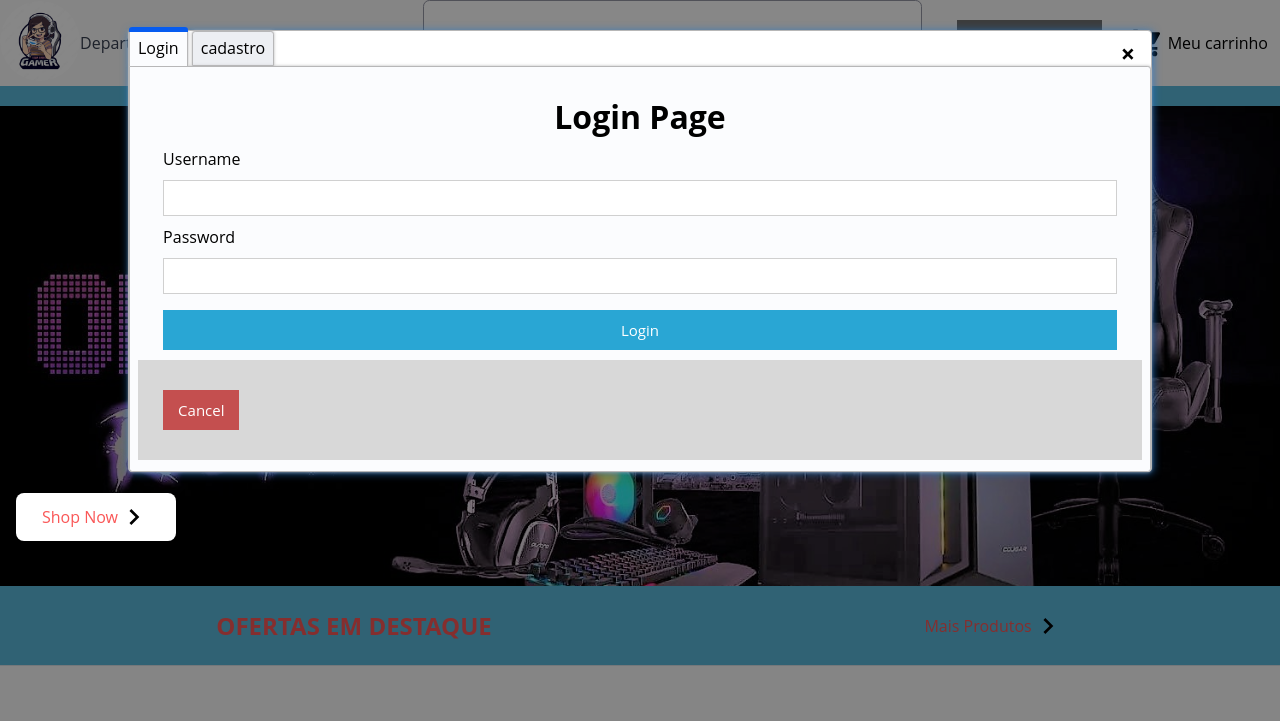
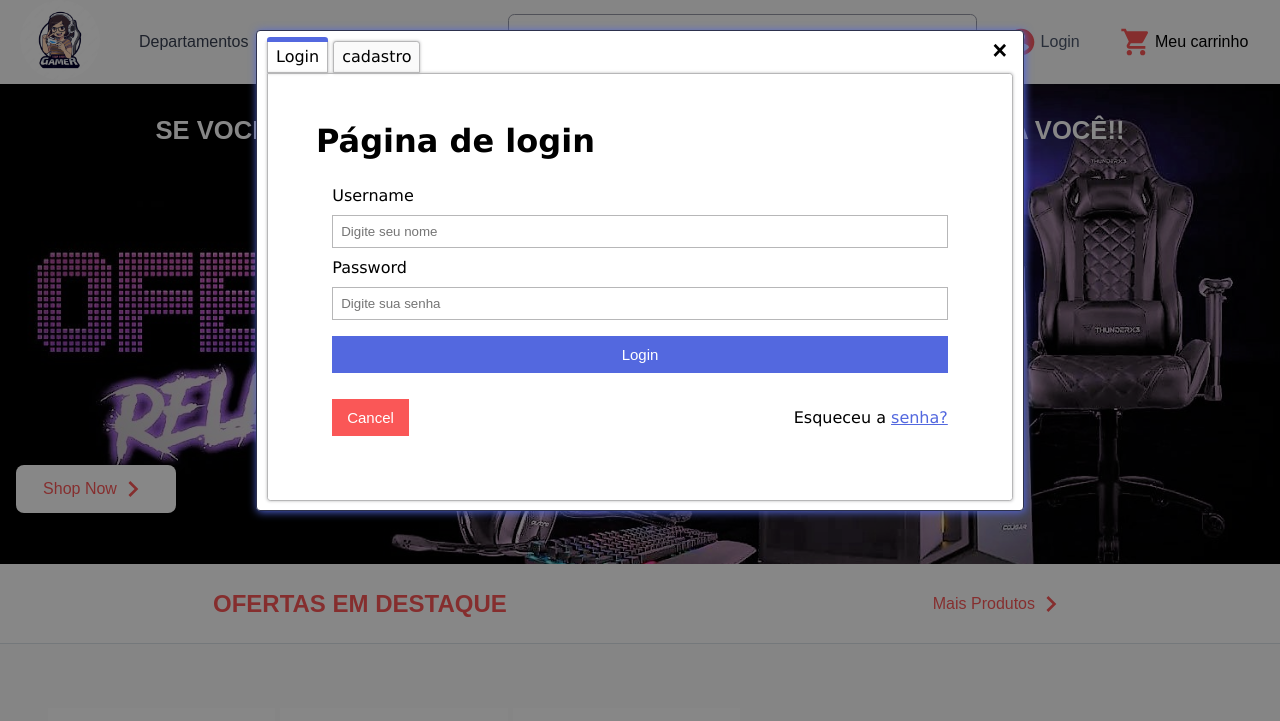
Before and after one commit to mjpfelicia/desgnLogaGamer, a plain HTML site: page index.html in a window 1280 px wide. Both pictures are taken after a click on the button "Login". Shown: the top 721 px of the page. Drawn offline with Linux system fonts and the light colour scheme.

Commit message:
melhorias na pagina do modal

```diff
--- a/index.html
+++ b/index.html
@@ -52,7 +52,6 @@
                         <div class="tabs">
                             <div role="tablist" aria-label="Entertainment">
 
-
                                 <button type="button" role="tab" aria-selected="true" aria-controls="login-tab"
                                     id="login">Login</button>
                                 <button type="button" role="tab" aria-selected="false" aria-controls="cadastro-tab"
@@ -60,14 +59,15 @@
 
                                 <div tabindex="0" role="tabpanel" id="login-tab" aria-labelledby="nils">
                                     <form action="" class="login-box">
-                                        <h1> Login Page </h1>
+                                        <h1> Página de login</h1>
                                         <label for="">Username</label>
-                                        <input type="text" class="name" required>
+                                        <input type="text" class="name" placeholder="Digite seu nome" required>
                                         <label for="">Password</label>
-                                        <input type="password" class="password" required>
+                                        <input type="password" class="password" placeholder="Digite sua senha" required>
                                         <button class="login-button">Login</button>
                                         <div class="close-forgot">
                                             <button class="cancel">Cancel</button>
+                                            <span class="psw">Esqueceu a <a href="#">senha?</a></span>
                                         </div>
                                     </form>
                                 </div>
@@ -76,8 +76,8 @@
                                     class="is-hidden">
                                     <form action="" class="login-box">
                                         <div class="container">
-                                            <h1>Sign Up</h1>
-                                            <p>Please fill in this form to create an account.</p>
+                                            <h1>Cadastro</h1>
+                                            <p>Por favor, preencha este formulário para criar uma conta.</p>
                                             <hr>
                                             <label for="email"><b>Email</b></label>
                                             <input type="text" placeholder="Enter Email" name="email" required>
@@ -94,14 +94,14 @@
                                                     style="margin-bottom:15px"> Remember me
                                             </label>
 
-                                            <p>By creating an account you agree to our <a href="#"
-                                                    style="color:dodgerblue">Terms & Privacy</a>.</p>
 
                                             <div class="clearfix">
                                                 <div class="close-forgot">
                                                     <button class="cancel">Cancel</button>
                                                 </div>
                                             </div>
+                                            <p>Ao criar uma conta você concorda com nossos<a href="#"
+                                                    style="color:dodgerblue">Terms & Privacy</a>.</p>
                                         </div>
                                     </form>
                                 </div>
@@ -109,7 +109,7 @@
                         </div>
                     </div>
                 </div>
-            </div>
+
 
             <button class="btn-carrinho">
                 <svg class="svgCarrinho" viewBox="0 0 24 24" aria-hidden="true">
@@ -119,6 +119,7 @@
                 </svg>
                 Meu carrinho
             </button>
+        </div>
 
     </header>
     <main>
--- a/style.css
+++ b/style.css
@@ -31,6 +31,8 @@ ul {
     --cor-cinzento: #dae1e7;
     --cor-cinza-muito-claro: hsl(0, 0%, 98%);
     --cor-branco: hsl(0, 0%, 100%);
+    --cor-border:hsl(219deg 1% 72%);
+    --cor-cinza-box-:hsl(220deg 43% 99%);
 }
 
 
@@ -152,22 +154,7 @@ ul {
     color: var(--cor-vermelho-claro);
     transition: .3s ease-in-out;
 }
-* {
-    border: 0;
-    padding: 0;
-    margin: 0;
-    text-decoration: none;
-    color: black;
-    box-sizing: border-box;
-    font-family: 'Open Sans', sans-serif;
-    list-style: none
-}
 
-body {
-    height: 100%;
-    background-color: #5ab8db;
-
-}
 
 .modal-cont {
     position: fixed;
@@ -182,12 +169,11 @@ body {
 }
 
 .modal-box{
-    width: 80%;
+    width: 60%;
+    padding: 10px;
     margin: 30px auto;
-    background-color: white;
+    background-color: var(--cor-branco);
     position: relative;
-    text-align: ;
-    padding:
 }
 
 .modal-box .close {
@@ -199,7 +185,7 @@ body {
     cursor: pointer
 }
 .modal-box .close:hover, .modal-box .close:focus{
-    color: #c6c6c6
+    color:var(--cor-cinzento);
 }
 .modal-box img{
     width: 30%;
@@ -213,7 +199,8 @@ body {
 }
 input[type=text], input[type=password]{
     width: 100%;
-    border: 1px solid #d0d0d0;
+    border: 1px solid var(--cor-border);
+    ;
     display: block;
     padding: 8px;
     margin: 5px 0;
@@ -225,9 +212,10 @@ input[type=text], input[type=password]{
     font-size: 15px;
     display: block;
     width: 100%;
-    color: white;
-    background-color: #29a6d4;
+    color: var(--cor-branco);
+    background-color: var(--cor-azul-suave);
     margin: 16px 0;
+    border: none;
 
 }
 input[type = checkbox] {
@@ -235,10 +223,6 @@ input[type = checkbox] {
     vertical-align: baseline; /*no effect for baseline*/
 }
 
-
-.close-forgot{
-    background-color:
-}
 
 .modal-box label, .modal-box .login-button, .modal-box input{
     width: 95%;
@@ -257,57 +241,55 @@ input[type=checkbox]{
     margin-left: 16px
 }
 .modal-box .close-forgot {
-    background-color: #d8d8d8;
+    display: flex;
+    align-items: center;
+    justify-content: space-between;
     width: 100%;
-    padding: 30px 2.5%;
+    padding: 1rem 2.5%;
+}
+.modal-box .cancel{
+    background-color: var(--cor-vermelho-claro);
+    padding: 10px 15px;
+    font-size: 15px;
+    color: var(--cor-branco);
+    cursor: pointer;
+    border: none;
 
 }
-.modal-box .cancel{
-    background-color: #c44f4f;
-    padding: 10px 15px;
-    font-size: 15px;
-    color: white;
-    cursor: pointer
-}
 .modal-box span{
-    float: right
+    float: right;
 }
 .modal-box a{
-    color: #1483be;
+    color: var(--cor-azul-suave);
     font-weight: 500;
-    text-decoration: underline
+    text-decoration: underline;
 }
 
 
-.modal-cont{display: none}
+.modal-cont{
+    display: none;
+    z-index: 1;
+}
+
 .modal-box {
     animation-name: zoom;
     animation-duration: .7s;
     animation-fill-mode: forwards;
     animation-timing-function: ease;
-    border: 1px solid #b7b7b7;
+    border: 1px solid var(--cor-azul-escuro);
     border-radius: 4px;
-    box-shadow: 1px 1px 8px rgba(35, 120, 204, 0.8)
+    box-shadow: 1px 1px 8px var(--cor-azul-suave);
 
 }
+.login-box h1{
+    padding-bottom: 1rem;
+}
+
 @keyframes zoom {
     from{transform: scale(0);}
     to{transform: scale(1);}
 }
-.login{
-    padding: 10px 25px;
-    font-size: 20px;
-    color: white;
-    background-color: rgb(113, 113, 113);
-    cursor: pointer
-}
-h1, .login {
-    margin: auto;
-    text-align: center;
-    display: block;
-    margin-top: 20px;
 
-}
 .tabs {
   font-family: "lucida grande", sans-serif;
 }
@@ -321,13 +303,13 @@ h1, .login {
   position: relative;
   margin: 0;
   padding: 0.3em 0.5em 0.4em;
-  border: 1px solid hsl(219deg 1% 72%);
+  border: 1px solid var(--cor-border);
   border-radius: 0.2em 0.2em 0 0;
-  box-shadow: 0 0 0.2em hsl(219deg 1% 72%);
+  box-shadow: 0 0 0.2em var(--cor-border);
   overflow: visible;
   font-family: inherit;
   font-size: inherit;
-  background: hsl(220deg 20% 94%);
+  background: var(--cor-cinza-muito-claro);
 }
 
 [role="tab"]:hover::before,
@@ -338,18 +320,18 @@ h1, .login {
   right: -1px;
   left: -1px;
   border-radius: 0.2em 0.2em 0 0;
-  border-top: 3px solid hsl(20deg 96% 48%);
+  border-top: 3px solid var(--cor-vermelho-claro);
   content: "";
 }
 
 [role="tab"][aria-selected="true"] {
   border-radius: 0;
-  background: hsl(220deg 43% 99%);
+  background: var(--cor-cinza-box);
   outline: 0;
 }
 
 [role="tab"][aria-selected="true"]:not(:focus):not(:hover)::before {
-  border-top: 5px solid hsl(218deg 96% 48%);
+  border-top: 5px solid var(--cor-azul-suave);
 }
 
 [role="tab"][aria-selected="true"]::after {
@@ -359,7 +341,7 @@ h1, .login {
   right: 0;
   left: 0;
   height: 0.3em;
-  background: hsl(220deg 43% 99%);
+  background: var(--cor-cinza-box);
   box-shadow: none;
   content: "";
 }
@@ -374,17 +356,16 @@ h1, .login {
 
 [role="tab"]:hover::before,
 [role="tab"]:focus::before {
-  border-color: hsl(20deg 96% 48%);
+  border-color: var(--cor-vermelho-claro);
 }
 
 [role="tabpanel"] {
   position: relative;
   z-index: 2;
-  padding: 0.5em 0.5em 0.7em;
-  border: 1px solid hsl(219deg 1% 72%);
+  padding: 3rem;  border: 1px solid var(--cor-border);
   border-radius: 0 0.2em 0.2em;
-  box-shadow: 0 0 0.2em hsl(219deg 1% 72%);
-  background: hsl(220deg 43% 99%);
+  box-shadow: 0 0 0.2em var(--cor-border);
+  background: var(--cor-cinza-box);
 }
 
 [role="tabpanel"].is-hidden {
@@ -392,8 +373,8 @@ h1, .login {
 }
 
 [role="tabpanel"]:focus {
-  border-color: hsl(20deg 96% 48%);
-  box-shadow: 0 0 0.2em hsl(20deg 96% 48%);
+  border-color: var(--cor-vermelho-claro);
+  box-shadow: 0 0 0.2em var(--cor-vermelho-claro);
   outline: 0;
 }
 
@@ -402,7 +383,7 @@ h1, .login {
   bottom: 0;
   right: -1px;
   left: -1px;
-  border-bottom: 3px solid hsl(20deg 96% 48%);
+  border-bottom: 3px solid var(--cor-vermelho-claro);
   border-radius: 0 0 0.2em 0.2em;
   content: "";
 }
@@ -480,7 +461,7 @@ h1, .login {
     height: 3rem;
     width: 10rem;
     border-radius: 0.5rem;
-    background: white;
+    background: var(--cor-branco);
     left: 1rem;
 }
 
```
